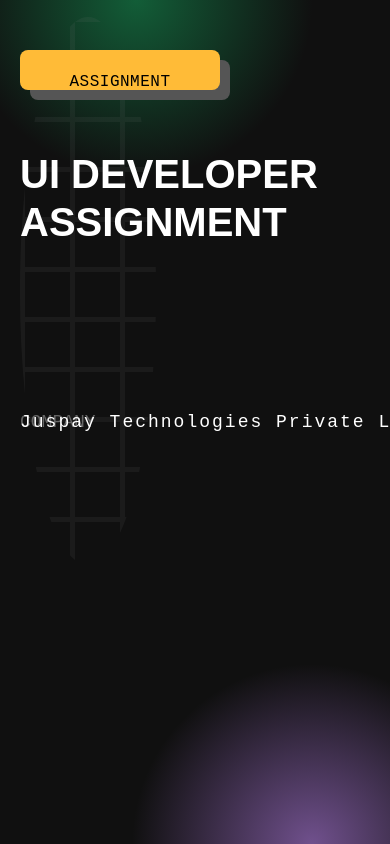
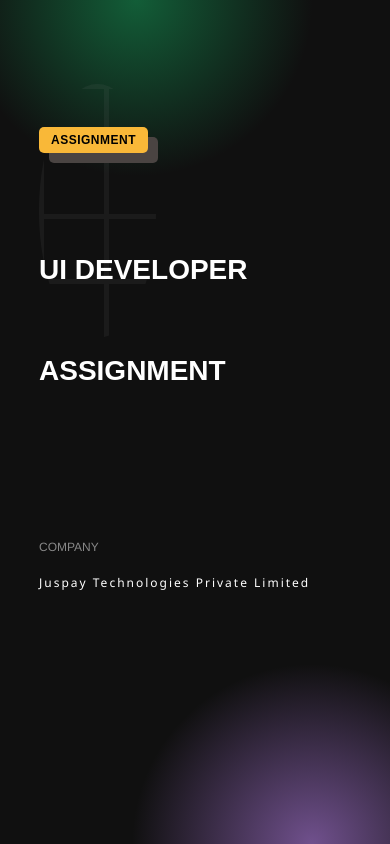
Before and after one commit to thakurshubhangi999/juspay-ui-assignment, a React (Create React App) app: page / in a window 390 px wide. Built offline with nearby package versions, Linux system fonts and the light colour scheme.

Commit message:
JUSPAY-UI  Complete UI Developer assignment for JUSPAY with responsive design, overlays, and grid effects

```diff
--- a/src/components/UIAssignment.css
+++ b/src/components/UIAssignment.css
@@ -21,78 +21,61 @@
 }
 
 .label {
-  background-color: #FFBB37;
-  color: #000000;
+  background-color: #f9b838;
+  color: #000;
   padding: 16px 30px;
-  border-radius: 8px;
-  font-family: 'Space Mono', monospace;
-  font-size: 30.42px;
-  font-weight: 400;
-  line-height: 45.06px;
+  border-radius: 5px;
+  font-size: 20px;
+  font-weight: bold;
   position: absolute;
-  width: 357px;
-  height: 81px;
-  top: 141px;
-  left: 180px;
+  top: 15%;
+  left: 10%;
   letter-spacing: 0.5px;
-  box-shadow: 10px 10px 0px #555555;
+  box-shadow: 10px 10px 0px rgb(74, 68, 66);
   z-index: 3;
-  text-align: center;
 }
 
 .title {
   font-size: 100px;
-  color: #FFFFFF;
+  font-weight: bold;
+  line-height: 1.2;
   text-transform: uppercase;
   position: absolute;
-  width: 1740px;
-  height: 344px;
-  top: 321px;
-  left: 180px;
+  top: 30%;
+  left: 10%;
   z-index: 3;
-  font-family: 'Sora', sans-serif;
-  font-size: 128px;
-  font-weight: 700;
-  line-height: 172px;
-  text-align: left;
+}
+
+.subtitle {
+  font-size: 100px;
+  font-weight: bold;
+  line-height: 1.2;
+  text-transform: uppercase;
+  position: absolute;
+  top: calc(30% + 12%);
+  left: 10%;
+  z-index: 3;
 }
 
 .company {
-  width: 155px;
-  height: 53px;
-  top: 815px;
-  left: 180px;
-  gap: 0px;
-  opacity: 0.7;
-  font-family: 'Space Mono', monospace;
-  font-size: 36px;
-  font-weight: 400;
-  line-height: 53.32px;
-  text-align: left;
-  text-transform: uppercase;
+  font-size: 30px;
+  font-family: "Franklin Gothic Medium", "Arial Narrow", Arial, sans-serif;
   color: #888;
   position: absolute;
-  text-underline-position: from-font;
-  text-decoration-skip-ink: none;
-  z-index: 3;
+  bottom: 20px;
+  text-transform: uppercase;
+  text-align: left;
+  top: 64%;
+  left: 10%;
 }
 
 .company-info {
-  width: 772px;
-  height: 53px;
-  top: 885px;
-  left: 180px;
-  gap: 0px;
-  font-family: 'Space Mono', monospace;
-  font-size: 36px;
-  font-weight: 400;
-  line-height: 53.32px;
-  text-align: left;
+  font-size: 28px;
+  font-family: "Segoe UI", Tahoma, Geneva, Verdana, sans-serif;
   letter-spacing: 2px;
-  text-underline-position: from-font;
-  text-decoration-skip-ink: none;
   position: absolute;
-  z-index: 3;
+  top: calc(64% + 4%);
+  left: 10%;
 }
 
 .background-overlay {
@@ -118,104 +101,76 @@
   position: absolute;
   top: 2%;
   left: 5%;
-  width: 35%;
-  height: 65%;
+  width: 25%;
+  height: 55%;
   background-image: linear-gradient(#808080 5px, transparent 1px),
     linear-gradient(90deg, #808080 5px, transparent 1px),
     linear-gradient(#808080 5px, transparent 1px),
     linear-gradient(90deg, #808080 5px, transparent 1px);
-  background-size: 50px 50px;
+  background-size: 65px 65px;
   opacity: 0.1;
   pointer-events: none;
   border-radius: 50%;
   z-index: 2;
 }
 
-@media (max-width: 1200px) {
+@media (max-width: 1024px) {
+  .title,
+  .subtitle {
+    font-size: 60px;
+  }
   .label {
-    font-size: 24px;
-    width: 300px;
-    height: 70px;
-    top: 100px;
-    left: 100px;
+    font-size: 16px;
+    padding: 10px 20px;
   }
-
-  .title {
-    font-size: 90px;
-    width: auto;
-    top: 250px;
-    left: 100px;
+  .company,
+  .company-info {
+    font-size: 18px;
   }
-
-  .company, .company-info {
-    font-size: 28px;
-    left: 100px;
-  }
-}
-
-@media (max-width: 992px) {
-  .label {
-    font-size: 20px;
-    width: 260px;
-    height: 60px;
-    top: 80px;
-    left: 50px;
-  }
-
-  .title {
-    font-size: 70px;
-    top: 200px;
-    left: 50px;
-  }
-
-  .company, .company-info {
-    font-size: 24px;
-    left: 50px;
+  .grid-overlay {
+    width: 25%;
+    height: 45%;
   }
 }
 
 @media (max-width: 768px) {
+  .title,
+  .subtitle {
+    font-size: 42px;
+  }
   .label {
-    font-size: 18px;
-    padding: 12px 24px;
-    width: 220px;
-    height: 50px;
-    top: 60px;
-    left: 30px;
+    font-size: 14px;
+    padding: 8px 16px;
   }
-
-  .title {
-    font-size: 60px;
-    top: 180px;
-    left: 30px;
-    line-height: 1.2;
+  .company,
+  .company-info {
+    font-size: 16px;
   }
-
-  .company, .company-info {
-    font-size: 20px;
-    left: 30px;
-    top: auto;
+  .grid-overlay {
+    width: 25%;
+    height: 35%;
+    top: 5%;
+    left: 7%;
   }
 }
 
-@media (max-width: 576px) {
+@media (max-width: 480px) {
+  .title,
+  .subtitle {
+    font-size: 28px;
+  }
   .label {
-    font-size: 16px;
-    padding: 10px 20px;
-    width: 200px;
-    height: 40px;
-    top: 50px;
-    left: 20px;
+    font-size: 12px;
+    padding: 6px 12px;
   }
-
-  .title {
-    font-size: 40px;
-    top: 150px;
-    left: 20px;
+  .company,
+  .company-info {
+    font-size: 12px;
   }
-
-  .company, .company-info {
-    font-size: 18px;
-    left: 20px;
+  .grid-overlay {
+    width: 30%;
+    height: 30%;
+    top: 10%;
+    left: 10%;
   }
 }
--- a/src/components/UIAssignment.js
+++ b/src/components/UIAssignment.js
@@ -5,7 +5,8 @@ const UIAssignment = () => {
   return (
     <div className="container">
       <div className="label">ASSIGNMENT</div>
-      <h1 className="title">UI DEVELOPER <br/> ASSIGNMENT </h1>
+      <h1 className="title">UI DEVELOPER</h1>
+      <h1 className="subtitle">ASSIGNMENT </h1>
       <div className="company">Company</div>
       <div className="company-info">Juspay Technologies Private Limited</div>
       <div className="background-overlay" />
```
